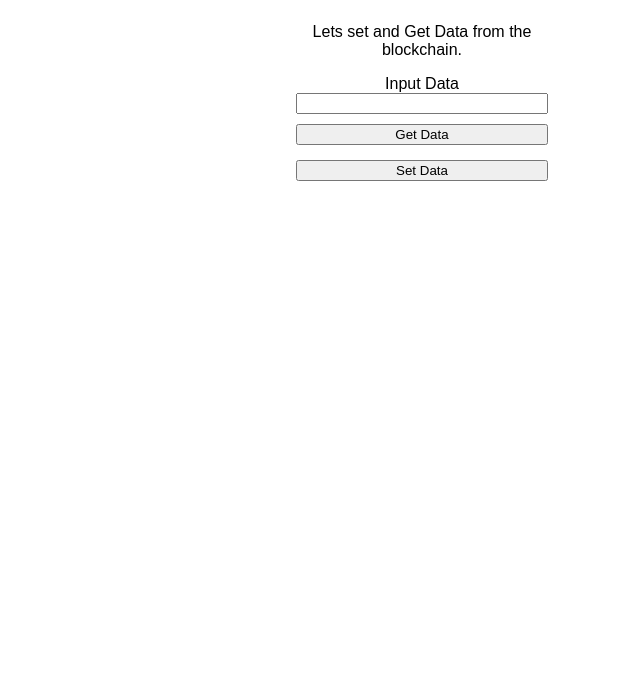
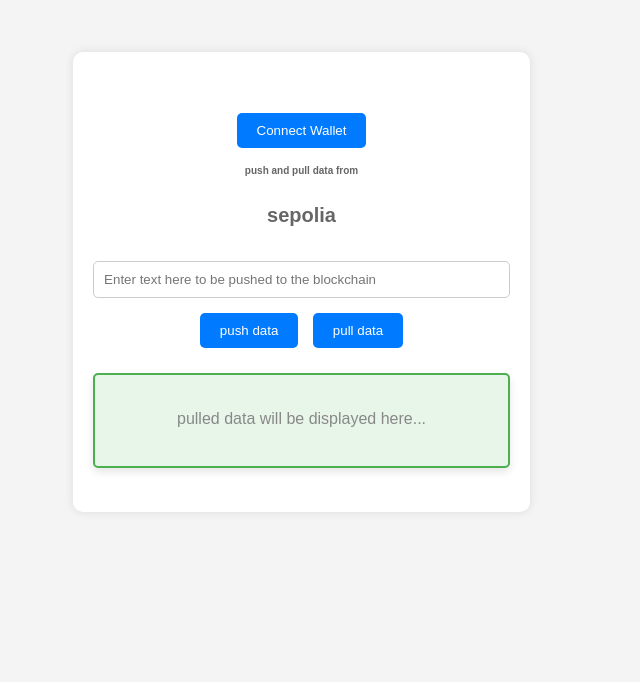
Before and after one commit to Decentracode/session2-cohort-i-, a plain HTML site: page index.html in a window 1280 px wide. Shown: the part 118-800 px from the top of the page, without its empty margins (218-858 px from the left). Drawn offline with nearby package versions, Linux system fonts and the light colour scheme.

Commit message:
Add user manual, enhance index.html, and create styles.css for the web app

```diff
--- a/index.html
+++ b/index.html
@@ -1,57 +1,54 @@
+<!DOCTYPE html>
 <html lang="en">
 <head>
-    <style>
-        body {
-            text-align: center;
-            font-family: sans-serif;
-        }
-
-        div {
-            width: 20%;
-            margin:0 auto;
-            display: flex;
-            flex-direction: column;
-        }
-
-        button {
-            width: 100%;
-            margin: 10px 0 5px 0;
-        }
-    </style>
     <meta charset="UTF-8">
     <meta name="viewport" content="width=device-width, initial-scale=1.0">
-    <title>Cohort First DAPP</title>
+    <title>Simple Web App</title>
+    <link rel="stylesheet" href="styles.css">
 </head>
 <body>
-    <script>
-        // declaring variables
-        var getMyData;
-        var setMyData;
-        </script>
+    <div class="container">
+        <h1><button id="connect-wallet">Connect Wallet</button><p style="font-size: x-small;">push and pull data from</p> <p style="font-size: 50%;">sepolia</p></h1>
 
+        <input type="text" id="inputField" placeholder="Enter text here to be pushed to the blockchain">
+        <button id="button1">push data</button>
+        <button id="button2">pull data</button>
+        <div id="output" style="border: 2px solid #4CAF50; padding: 15px; margin-top: 20px; background-color: #e8f5e9; border-radius: 5px; box-shadow: 0 4px 8px rgba(0, 0, 0, 0.1);">
+            <p style="color: #888;">pulled data will be displayed here...</p>
+        </div>
+
+        <!-- Script tag with type module -->
         <script type="module">
-      //  Setting Up a Wallet Client
+            // Import necessary modules
             import {
                 createWalletClient,
                 custom,
                 getContract,
+            } from "https://esm.sh/viem";
+            import { sepolia } from "https://esm.sh/viem/chains";
 
-      } from "https://esm.sh/viem";
-      import {sepolia } from "https://esm.sh/viem/chains";
+            // Variables
+            let WalletClient;
+            let address;
+            let DataContractInstance;
 
-     //   Creating an account to connect user's wallet to Ethereum Sep0lia Testnet
-      const WalletClient = createWalletClient({
+            // Connect wallet button event listener
+            document.getElementById('connect-wallet').addEventListener('click', async () => {
+                // Create wallet client
+                WalletClient = createWalletClient({
                     chain: sepolia,
                     transport: custom(window.ethereum),
                 });
 
-    //   Making the wallet address show up  as a pop up
+                // Request addresses
                 const accounts = await WalletClient.requestAddresses();
 
-    //get the first address in the array
-    const [address] = accounts;
+                // Get first address in array
+                [address] = accounts;
 
-    //Accessing the Data contract address.
+                console.log('Connected to wallet:', address);
+
+                // Accessing the Data contract address.
                 const DataContractAddress = "0x941Ee4D467B7D172ae240A79Cb6704840a38cE0E"
                 const DataContractAbi = [
                     {
@@ -82,35 +79,39 @@
                     }
                 ];
 
-    const DataContractInstance = getContract({
+                // Get contract instance
+                DataContractInstance = getContract({
                     address: DataContractAddress,
                     abi: DataContractAbi,
                     client: WalletClient,
                 });
+            });
 
-    getMyData = async function() {
+            // Push data button event listener
+            document.getElementById('button1').addEventListener('click', async () => {
+                if (!DataContractInstance) return console.log('Please connect your wallet first');
+
+                const data = document.getElementById("inputField").value;
+
+ 　 　 　 　 　　// setData
+ 　 　 　 　 　　await DataContractInstance.write.setData([data], { account: address });
+ 　 　 　 　　console.log("Data has been pushed");
+　 　 　 　 });
+
+　 　 　 　　// Pull data button event listener
+　 　 　 　　document.getElementById('button2').addEventListener('click', async () => {
+　 　 　 　 　 if (!DataContractInstance) return console.log('Please connect your wallet first');
+
 　 　 　 　 　　const data = await DataContractInstance.read.getData();
-        document.getElementById("showData").innerText = `Your Data is : ${data}`;
-    }
+　 　 　 　　   document.getElementById("output").innerText = `Your pulled data is : ${data}`;
+　 　 　 　　});
+　 　 　 </script>
 
-    setMyData = async function() {
-        const data =document.getElementById("data").value;
-        await DataContractInstance.write.setData([data], {account:address});
-    }
-
-    </script>
-    <div>
-
-        <h1>Cohort First DAPP</h1>
-        <p>Lets set and Get Data from the blockchain.</p>
-        <label for="data">Input Data</label>
-        <input type="text" id="data" name="data">
-        <button onclick="getMyData()">Get Data</button>
-        <button onclick="setMyData()">Set Data</button>
-        <p id="showData"></p>
+　 　 　 <!-- End of container div -->
 　 　 　 </div>
 
+　 　 　 <!-- End of body -->
 　 　 　 </body>
 
-
+　 　 　 <!-- End of html -->
 　 　 　 </html>
--- /dev/null
+++ b/styles.css
@@ -0,0 +1,64 @@
+body {
+    font-family: Arial, sans-serif;
+    margin: 0;
+    padding: 0;
+    background-color: #f4f4f4;
+    display: flex;
+    justify-content: center;
+    align-items: center;
+    height: 100vh;
+}
+
+h1 {
+    color: #333;
+    font-size: 2.5em;
+    margin-bottom: 20px;
+}
+
+p {
+    color: #666;
+    line-height: 1.6;
+    margin-bottom: 20px;
+}
+
+a {
+    color: #007bff;
+    text-decoration: none;
+}
+
+a:hover {
+    text-decoration: underline;
+}
+
+button {
+    background-color: #007bff;
+    color: white;
+    border: none;
+    padding: 10px 20px;
+    margin: 5px;
+    cursor: pointer;
+    border-radius: 5px;
+    transition: background-color 0.3s;
+}
+
+button:hover {
+    background-color: #0056b3;
+}
+
+.container {
+    max-width: 600px;
+    margin: auto;
+    text-align: center;
+    background-color: white;
+    padding: 20px;
+    border-radius: 10px;
+    box-shadow: 0 0 10px rgba(0, 0, 0, 0.1);
+}
+
+input[type="text"] {
+    padding: 10px;
+    margin: 10px 0;
+    width: calc(100% - 22px);
+    border: 1px solid #ccc;
+    border-radius: 5px;
+}
```
Also changed, not shown: 1 other file. Lines whose indentation alone changed are shown as unchanged.
